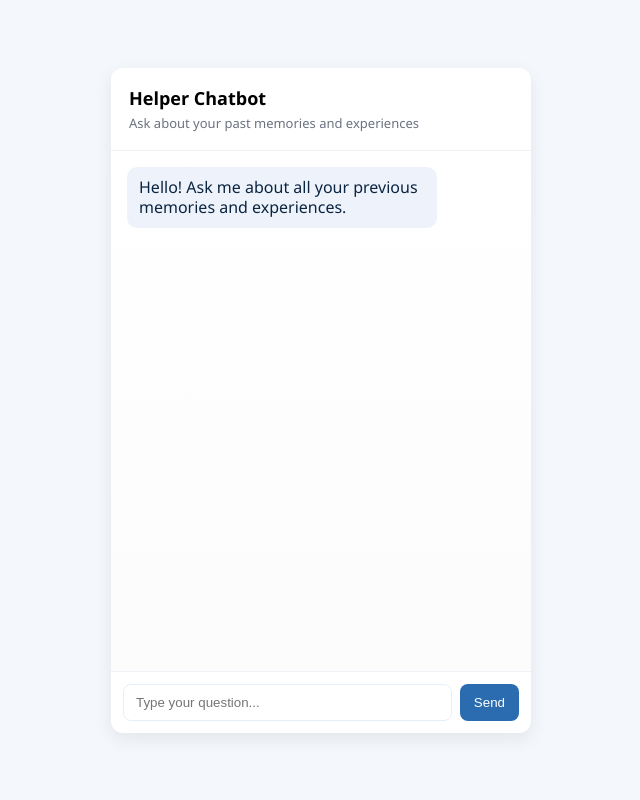
After one commit to ARYAN-9099/Memory_Lane_Gen_A_Thon, a Flask app: page /chatbot in a window 1280 px wide. The commit adds this page. Shown: the whole page, without its empty margins (319-959 px from the left). Run offline with Flask 3, Linux system fonts and the light colour scheme; the visitor is signed in with stand-in values (Sample User, id 1).

Commit message:
Implement chatbot feature with user memory summaries and styling

```diff
--- a/backend/static/css/app.css
+++ b/backend/static/css/app.css
@@ -920,7 +920,7 @@ button.ghost {
 } */
 
 .item-summary {
-  max-height: 90px;
+  max-height: 87px;
   overflow: hidden;
   text-overflow: ellipsis;
 }
--- /dev/null
+++ b/backend/static/css/chatbot.css
@@ -0,0 +1,21 @@
+:root{
+  --bg:#f4f7fb;
+  --card:#ffffff;
+  --accent:#2b6cb0;
+  --muted:#6b7280;
+}
+*{box-sizing:border-box}
+body{font-family:Segoe UI, Roboto, Arial, sans-serif;background:var(--bg);margin:0;display:flex;align-items:center;justify-content:center;height:100vh}
+.chat-wrapper{width:420px;max-width:95%;background:var(--card);box-shadow:0 6px 18px rgba(20,25,30,0.08);border-radius:12px;overflow:hidden;display:flex;flex-direction:column}
+.chat-header{padding:18px;border-bottom:1px solid #eef2f7}
+.chat-header h1{margin:0;font-size:18px}
+.subtitle{margin:4px 0 0;color:var(--muted);font-size:13px}
+.chat-window{height:520px;display:flex;flex-direction:column}
+.messages{padding:16px;overflow:auto;flex:1;display:flex;flex-direction:column;gap:12px;background:linear-gradient(180deg, rgba(255,255,255,0.6), rgba(250,250,250,0.6))}
+.msg{max-width:80%;padding:10px 12px;border-radius:10px;line-height:1.3}
+.msg.user{align-self:flex-end;background:linear-gradient(90deg,var(--accent),#2c5282);color:#fff}
+.msg.bot{align-self:flex-start;background:#eef3fb;color:#0b2440}
+.chat-form{display:flex;border-top:1px solid #eef2f7;padding:12px}
+.chat-form input{flex:1;padding:10px 12px;border:1px solid #e6eef7;border-radius:8px;margin-right:8px}
+.chat-form button{background:var(--accent);color:#fff;border:0;padding:10px 14px;border-radius:8px;cursor:pointer}
+.hint{font-size:12px;color:var(--muted);padding:8px 16px}
--- /dev/null
+++ b/backend/static/js/chatbot.js
@@ -0,0 +1,41 @@
+document.addEventListener('DOMContentLoaded', ()=>{
+  const form = document.getElementById('chat-form');
+  const input = document.getElementById('input');
+  const messages = document.getElementById('messages');
+
+  function appendMessage(text, cls){
+    const d = document.createElement('div');
+    d.className = `msg ${cls}`;
+    d.textContent = text;
+    messages.appendChild(d);
+    messages.scrollTop = messages.scrollHeight;
+  }
+
+  // Initial bot greeting
+  appendMessage('Hello! Ask me about all your previous memories and experiences.', 'bot');
+
+  form.addEventListener('submit', async (e)=>{
+    e.preventDefault();
+    const text = input.value.trim();
+    if(!text) return;
+    appendMessage(text, 'user');
+    input.value = '';
+
+    appendMessage('...', 'bot');
+    const placeholder = messages.querySelector('.msg.bot:last-child');
+
+    try{
+      const res = await fetch('/api/chat', {
+        method:'POST',
+        headers:{'Content-Type':'application/json'},
+        body: JSON.stringify({message: text})
+      });
+      if(!res.ok) throw new Error('Network error');
+      const data = await res.json();
+      placeholder.textContent = data.reply;
+    }catch(err){
+      placeholder.textContent = 'Sorry, something went wrong. Try again later.';
+      console.error(err);
+    }
+  });
+});
--- /dev/null
+++ b/backend/templates/chatbot.html
@@ -0,0 +1,28 @@
+<!doctype html>
+<html lang="en">
+  <head>
+    <meta charset="utf-8" />
+    <meta name="viewport" content="width=device-width, initial-scale=1" />
+    <title>Helper Chatbot</title>
+    <link rel="stylesheet" href="../static/css/chatbot.css" />
+  </head>
+  <body>
+    <div class="chat-wrapper">
+      <header class="chat-header">
+        <h1>Helper Chatbot</h1>
+        <p class="subtitle">Ask about your past memories and experiences</p>
+      </header>
+
+      <main id="chat" class="chat-window">
+        <div class="messages" id="messages" aria-live="polite"></div>
+      </main>
+
+      <form id="chat-form" class="chat-form" autocomplete="off">
+        <input id="input" type="text" placeholder="Type your question..." aria-label="Message" />
+        <button id="send" type="submit">Send</button>
+      </form>
+    </div>
+
+    <script src="../static/js/chatbot.js"></script>
+  </body>
+</html>
```
Also changed, not shown: backend/memory_lane/database.py (+16 -0 lines), backend/memory_lane/routes.py (+97 -0 lines), backend/memory_lane/chatbot.py (added).
